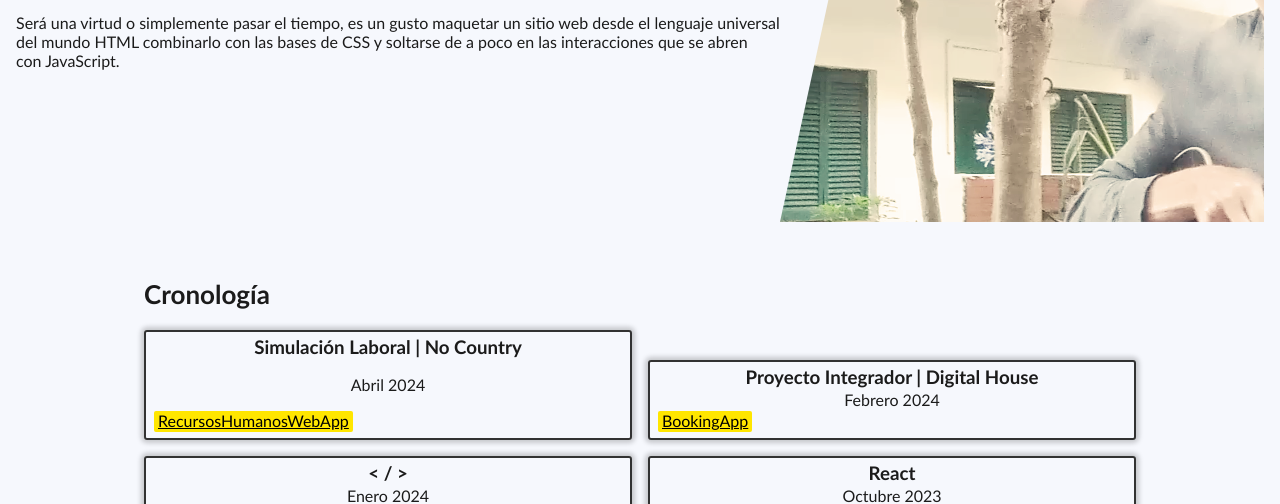
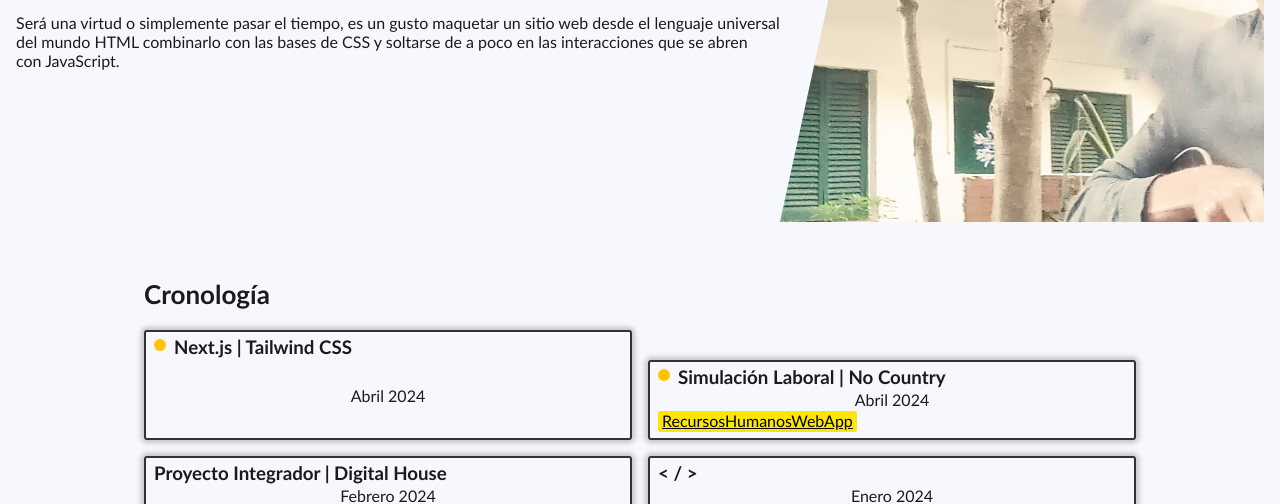
Before and after one commit to githubfacu/portfolio, a plain HTML site: page index.html in a window 1280 px wide. Shown: the part 291-795 px from the top of the page. Drawn offline with Linux system fonts and the light colour scheme.

Commit message:
marca de practicas en curso

```diff
--- a/Estilos/funciones.css
+++ b/Estilos/funciones.css
@@ -10,6 +10,7 @@
     gap: 2px;
     width: 100%;
     box-shadow: 0 0 5px 3px rgb(0, 0, 0, .2);
+    position: relative;
     /* background-color: #272b33; */
     /* border-color: #7a828e; */
     /* #272b33
@@ -23,6 +24,42 @@
 #lineaDeTiempo section:first-child{
     min-height: 110px;
     justify-content: space-between;
+}
+
+/* #lineaDeTiempo section:last-child{
+    grid-column: 2/3;
+} */
+
+.tituloCard{
+    width: 100%;
+    gap: 6px;
+    position: relative;
+}
+
+.tituloMargin::first-letter{
+    margin-left: 20px;
+}
+
+.enCurso{
+    width: 8px;
+    height: 8px;
+    background-color: rgb(255, 195, 0);
+    position: absolute;
+    top: 5px;
+    left: 2px;
+    border-radius: 50%;
+    box-shadow: 0 0 1px 2px rgb(255, 195, 0);
+}
+
+.tituloCard h5{
+    background-color: rgb(0, 0, 0,.9);
+    color: white;
+    position: absolute;
+    padding: 0 3px;
+    border-radius: 1px;
+    top: -15px;
+    opacity: 0;
+    transition: opacity .3s ease;
 }
 
 #lineaDeTiempo section h4{
@@ -96,7 +133,7 @@
 
 @media (max-width: 355px) {
 
-    #lineaDeTiempo section h3{
+    /* #lineaDeTiempo section h3{
         text-align: center;
-    }
+    } */
 }
--- a/Estilos/index.css
+++ b/Estilos/index.css
@@ -110,10 +110,12 @@ main{
 .resaltadores{
     display: flex;
     align-items: flex-start;
+    /* justify-content: flex-end; */
     justify-content: flex-start;
     box-sizing: border-box;
     width: 100%;
     gap: 4px;
+    margin-top: 4px;
 }
 
 .resaltadores span{
@@ -234,6 +236,9 @@ footer{
         padding-left: 24px;
     }
 
+    .iconos{
+        gap: 16px;
+    }
 }
 
 @media (max-width: 355px) {
--- a/funciones.js
+++ b/funciones.js
@@ -1,15 +1,24 @@
 const material = [
+    {
+        id: 7,
+        titulo: 'Next.js | Tailwind CSS',
+        fecha: 'Abril 2024',
+        enCurso: true,
+        proyectos: [
+        ]
+    },
     {
         id: 6,
         titulo: 'Simulación Laboral | No Country',
         fecha: 'Abril 2024',
+        enCurso: true,
         proyectos: [
             {
                 proyectoId: 1,
                 ruta: '',
                 anclaTexto: 'RecursosHumanosWebApp',
                 img: '',
-                descripcion: '4 sprints, 4 semanas, 10 integrantes. Rol Frontend QA',
+                descripcion: '4 sprints, 4 semanas, 10 integrantes. Rol Frontend QA React + Tailwind',
                 personal: false
             }
         ]
@@ -31,7 +40,7 @@ const material = [
     },
     {
         id: 4,
-        titulo: '&#60; / &#62;',
+        titulo: '< / >',
         fecha: 'Enero 2024',
         proyectos: [
             {
@@ -39,7 +48,7 @@ const material = [
                 ruta: 'https://arcade-game-vercel.vercel.app',
                 anclaTexto: 'ArcadeGame',
                 img: './Imagenes/capturas/Captura_arcade-game-vercel.vercel.app.jpeg',
-                descripcion: 'Primera práctica con chatGPT, React.',
+                descripcion: 'Primera práctica con chatGPT. React.',
                 personal: true
             },
             {
@@ -70,7 +79,7 @@ const material = [
                 ruta: 'https://psycho-pass.vercel.app',
                 anclaTexto: 'TrabajoPráctico',
                 img: './Imagenes/capturas/Captura_psycho-pass.vercel.app.jpeg',
-                descripcion: 'Trabajo práctico en dupla, React.',
+                descripcion: 'Trabajo práctico en dupla. React.',
                 personal: false
             }
         ]
@@ -118,18 +127,77 @@ const material = [
 
 const $lineadetiempo = document.getElementById('lineaDeTiempo')
 
+agregarSeccion()
 agregarMaterial()
 agregarProyectos()
+hoverMsj()
+
+
+function agregarSeccion(){
+
+    material.forEach(materia => {
+        return $lineadetiempo.innerHTML+=`
+        <section id='${materia.id}'></section>`
+    })
+}
+
 
 function agregarMaterial(){
 
-    material.forEach(materia => {
-        return $lineadetiempo.innerHTML+=`
-        <section>
-            <h3>${materia.titulo}</h3>
-            <h4>${materia.fecha}</h4>
-            <div class='linksDiv' id='${materia.id}'></div>
-        </section>`
+    const $sectionDiv = document.querySelectorAll('#lineaDeTiempo section')
+
+    $sectionDiv.forEach(sectionHTML=>{
+
+        material.forEach(materia => {
+            if (parseInt(sectionHTML.id) === materia.id) {
+
+                const tituloCard = document.createElement('div')
+                tituloCard.classList.add('tituloCard')
+
+                const enCursoIndice = document.createElement('div')
+                enCursoIndice.setAttribute('id', materia.id)
+                enCursoIndice.classList.add('enCurso')
+
+                const enCursoMsj = document.createElement('h5')
+                enCursoMsj.setAttribute('id', materia.id)
+                enCursoMsj.innerText='En curso'
+
+                const titulo = document.createElement('h3')
+                titulo.innerText=`${materia.titulo}`
+
+                if(materia.enCurso){
+                    tituloCard.appendChild(enCursoIndice)
+                    tituloCard.appendChild(enCursoMsj)
+                    titulo.classList.add('tituloMargin')
+                }
+
+                tituloCard.appendChild(titulo)
+
+                sectionHTML.appendChild(tituloCard)
+
+                return sectionHTML.innerHTML+=`
+                <h4>${materia.fecha}</h4>
+                <div class='linksDiv' id='${materia.id}'></div>`
+            }
+        })
+    })
+}
+
+function hoverMsj(){
+    const $msjDiv = document.querySelectorAll('.enCurso')
+    const enCursoMsj = document.querySelectorAll('.tituloCard h5')
+
+    $msjDiv.forEach(elemento=>{
+        enCursoMsj.forEach(msj=>{
+            if(msj.id === elemento.id){
+                elemento.addEventListener('mouseover',function(){
+                msj.style.opacity='1'
+                })
+                elemento.addEventListener('mouseout',function(){
+                    msj.style.opacity='0'
+                })
+            }
+        })
     })
 }
 
@@ -138,9 +206,7 @@ function agregarProyectos(){
 
     const $linksDiv = document.querySelectorAll('.linksDiv')
 
-
     $linksDiv.forEach(linksDivHTML=>{
-        console.log(linksDivHTML.id)
 
         material.forEach(materia => {
 
@@ -181,8 +247,7 @@ function agregarProyectos(){
                             practicaDiv.style.display='none'
                         })
 
-                        linksDivHTML.appendChild(practicaDiv)
-
+                        return linksDivHTML.appendChild(practicaDiv)
                     })
                 }
             }
```
